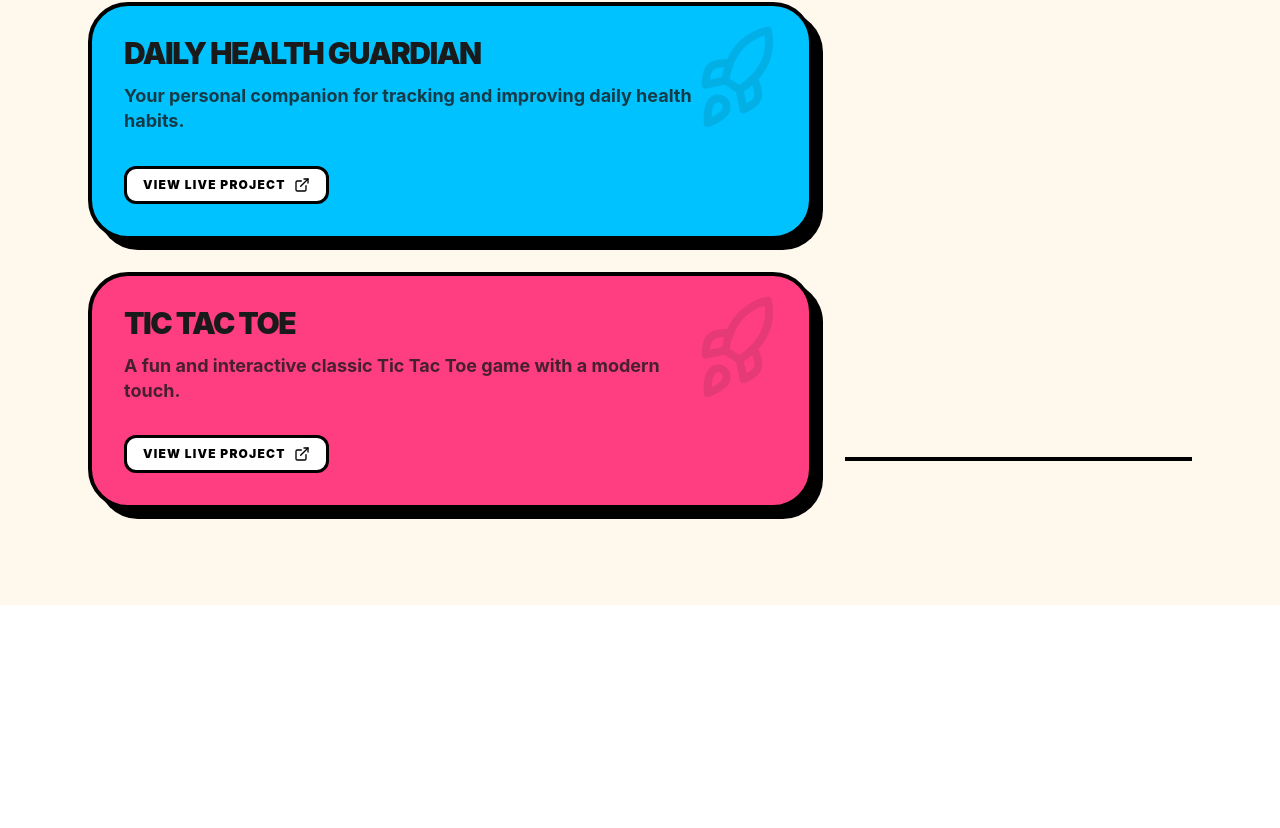
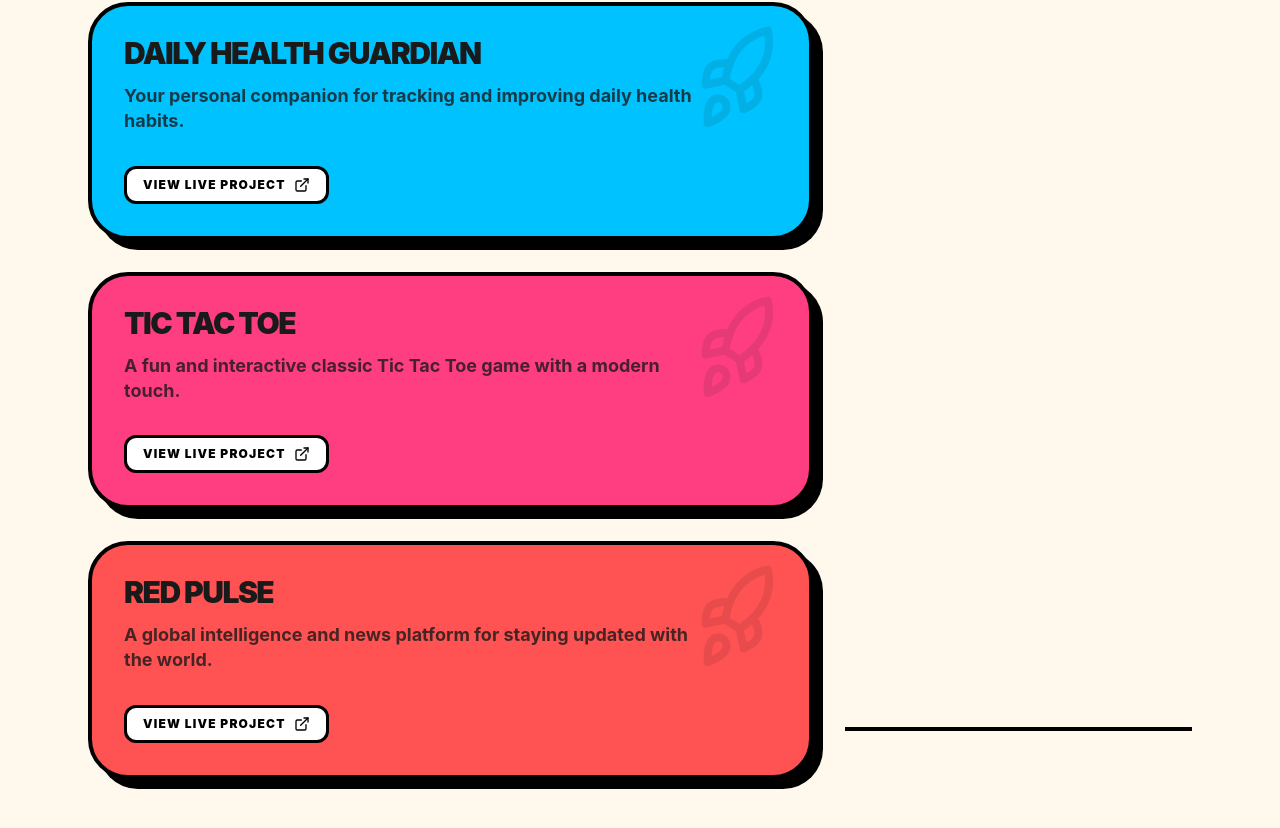
Before and after one commit to sanjithanumola/Sanjith-Anumola-, a React (Vite) app: page / in a window 1280 px wide. Shown: the part 1466-2294 px from the top of the page. Before the commit the page ends 2071 px from the top, so only its background shows below. Built offline with nearby package versions, Linux system fonts and the light colour scheme.

Commit message:
feat: Add Red Pulse project and update profile image
Includes a new project entry for "Red Pulse" in the projects list and updates the main profile image source.

```diff
--- a/src/App.tsx
+++ b/src/App.tsx
@@ -31,6 +31,12 @@ export default function App() {
       link: "https://tic-tac-toe-liart-alpha-24.vercel.app/",
       color: "bg-[#FF3E81]",
       description: "A fun and interactive classic Tic Tac Toe game with a modern touch."
+    },
+    {
+      name: "Red Pulse",
+      link: "https://red-pulse-news.vercel.app/",
+      color: "bg-[#FF5252]",
+      description: "A global intelligence and news platform for staying updated with the world."
     }
   ];
 
@@ -142,7 +148,7 @@ export default function App() {
             <div className="absolute -inset-2 bg-[#00FF00] border-2 border-black hidden group-hover:block transition-all"></div>
             <div className="relative bg-white border-4 border-black p-2 rounded-[2rem] shadow-[12px_12px_0_0_#000] group-hover:shadow-[4px_4px_0_0_#000] transition-all overflow-hidden">
               <img
-                src="/input_file_4.png"
+                src="https://kommodo.ai/i/LGB2hCeZCOjeQ9zMIo2J"
                 alt="Sanjith Anumola Profile"
                 className="w-full aspect-square object-cover rounded-2xl hover:scale-105 transition-transform duration-500"
                 referrerPolicy="no-referrer"
```
